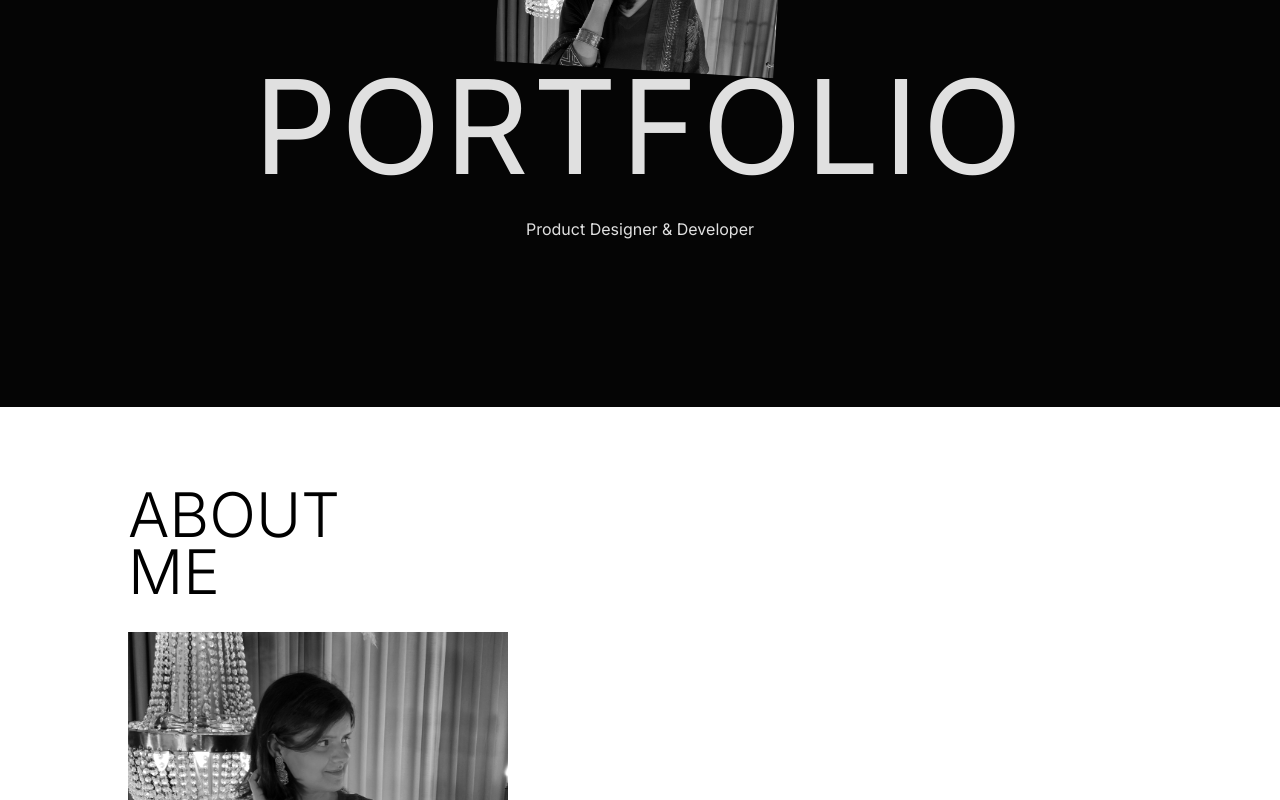
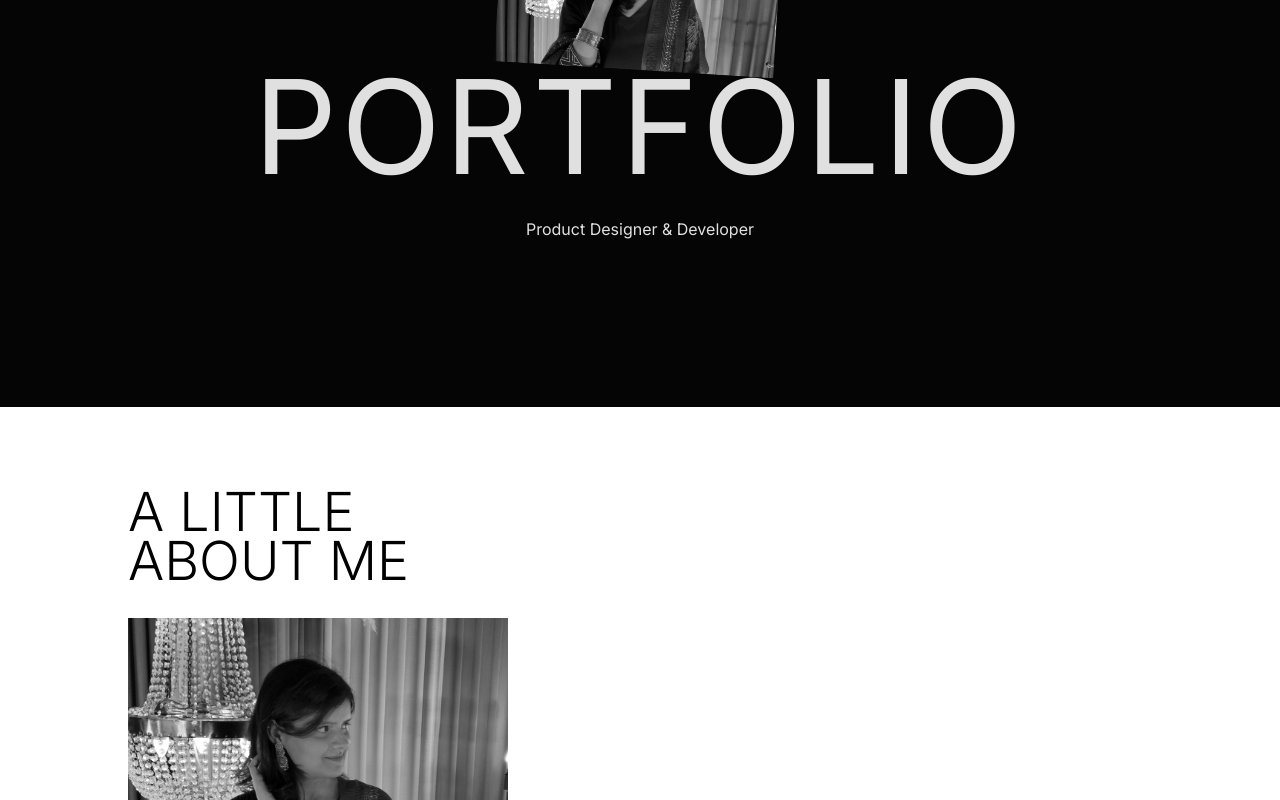
Before and after one commit to sheelakansha/akansha-portfolio, a React (Vite) app in the folder frontend/: page / in a window 1280 px wide. Shown: the part 393-1193 px from the top of the page. Built offline with nearby package versions, Linux system fonts and the light colour scheme.

Commit message:
Update About section heading to A LITTLE ABOUT ME in uppercase

```diff
--- a/frontend/src/components/About.jsx
+++ b/frontend/src/components/About.jsx
@@ -47,10 +47,10 @@ const About = () => {
                     variants={fadeInUp}
                 >
                     <h2
-                        className="text-[clamp(2.5rem,4.8vw,4.8rem)] font-light text-black uppercase leading-[0.92] tracking-tight text-left m-0 p-0"
+                        className="text-[clamp(2.2rem,4.2vw,4.2rem)] font-light text-black uppercase leading-[0.92] tracking-tight text-left m-0 p-0"
                         style={{ fontFamily: 'Inter, Poppins, sans-serif', fontWeight: 300, color: '#000000' }}
                     >
-                        About<br />Me
+                        A LITTLE<br />ABOUT ME
                     </h2>
                 </motion.div>
 
```
Also changed, not shown: 1 other file (tests, documents, lock files or other folders).
